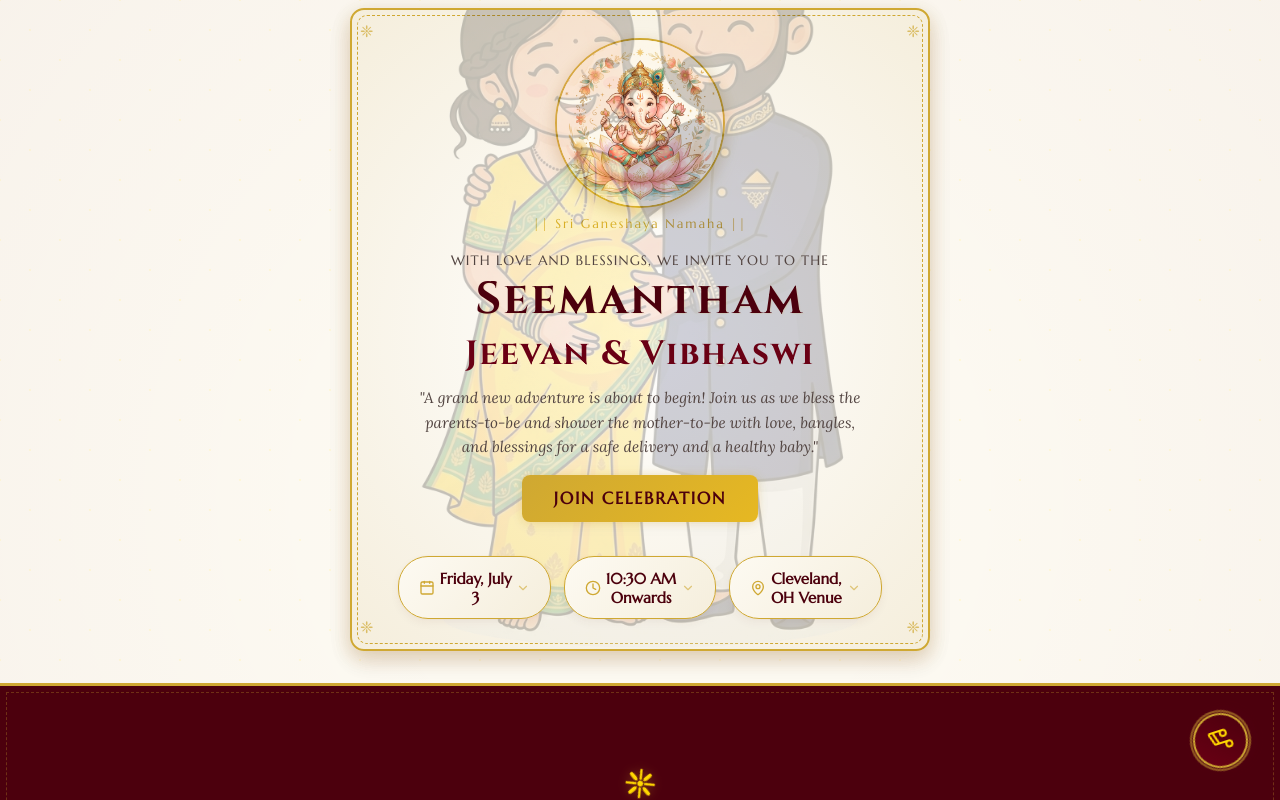
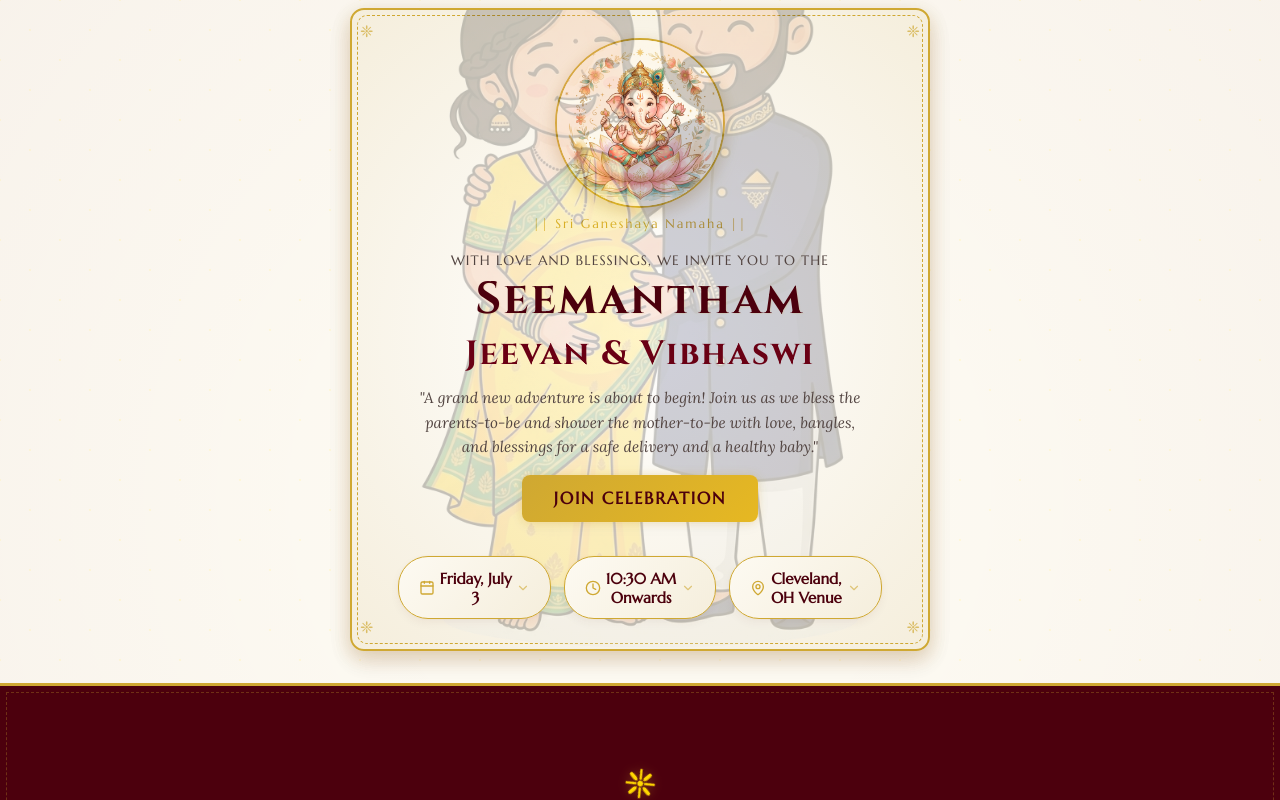
Before and after one commit to tiejeevan/srimantham, a Next.js app: page / in a window 1280 px wide. Shown: the top 800 px of the page. Built offline with nearby package versions, Linux system fonts and the light colour scheme; no server answers; the database is empty.

Commit message:
Remove background music component and floating button

```diff
--- a/src/app/page.tsx
+++ b/src/app/page.tsx
@@ -2,15 +2,11 @@
 
 import React, { useEffect, useState } from 'react';
 import InvitationCard from '@/components/InvitationCard';
-import BackgroundMusic from '@/components/BackgroundMusic';
 import styles from './page.module.css';
 
 export default function Home() {
   return (
     <main className={`${styles.main} bg-mandala`}>
-      {/* Background audio track */}
-      <BackgroundMusic />
-
       {/* Hero Invitation Section */}
       <section className={styles.heroSection}>
         <InvitationCard />
```
